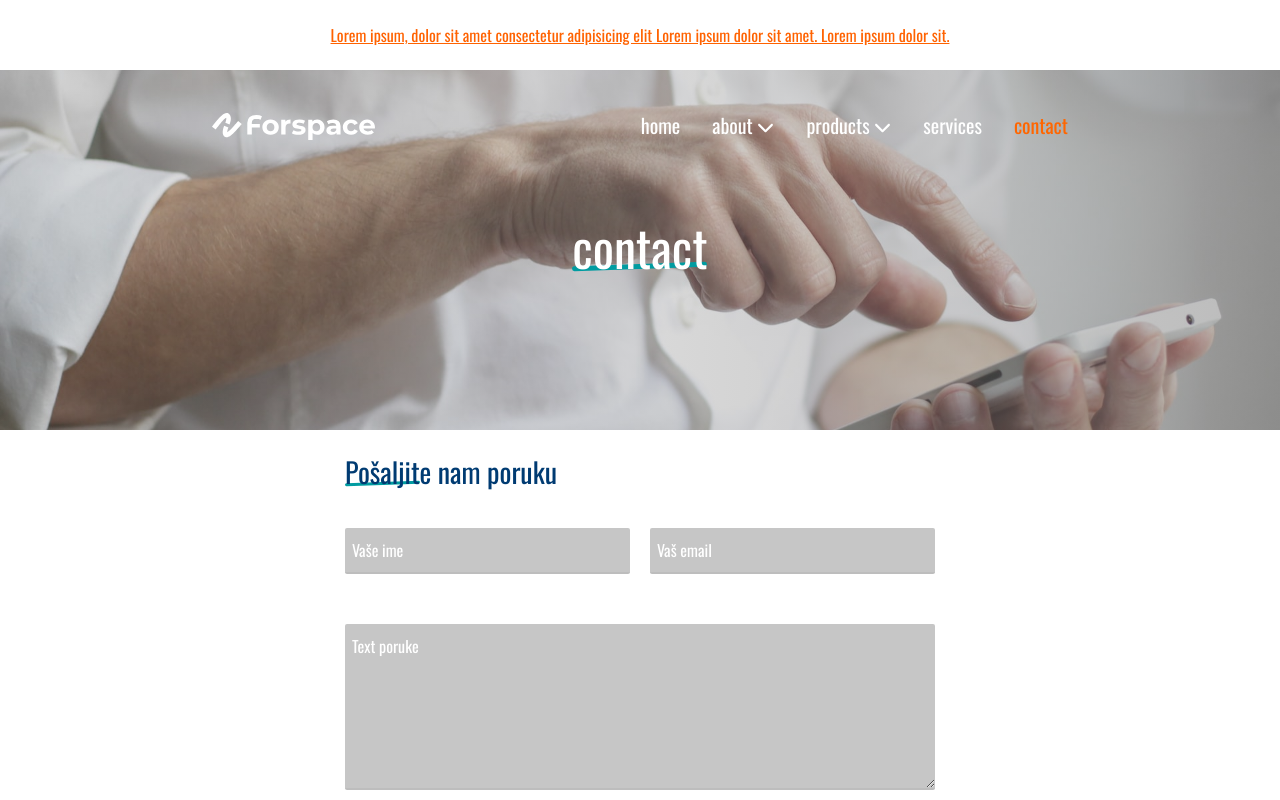
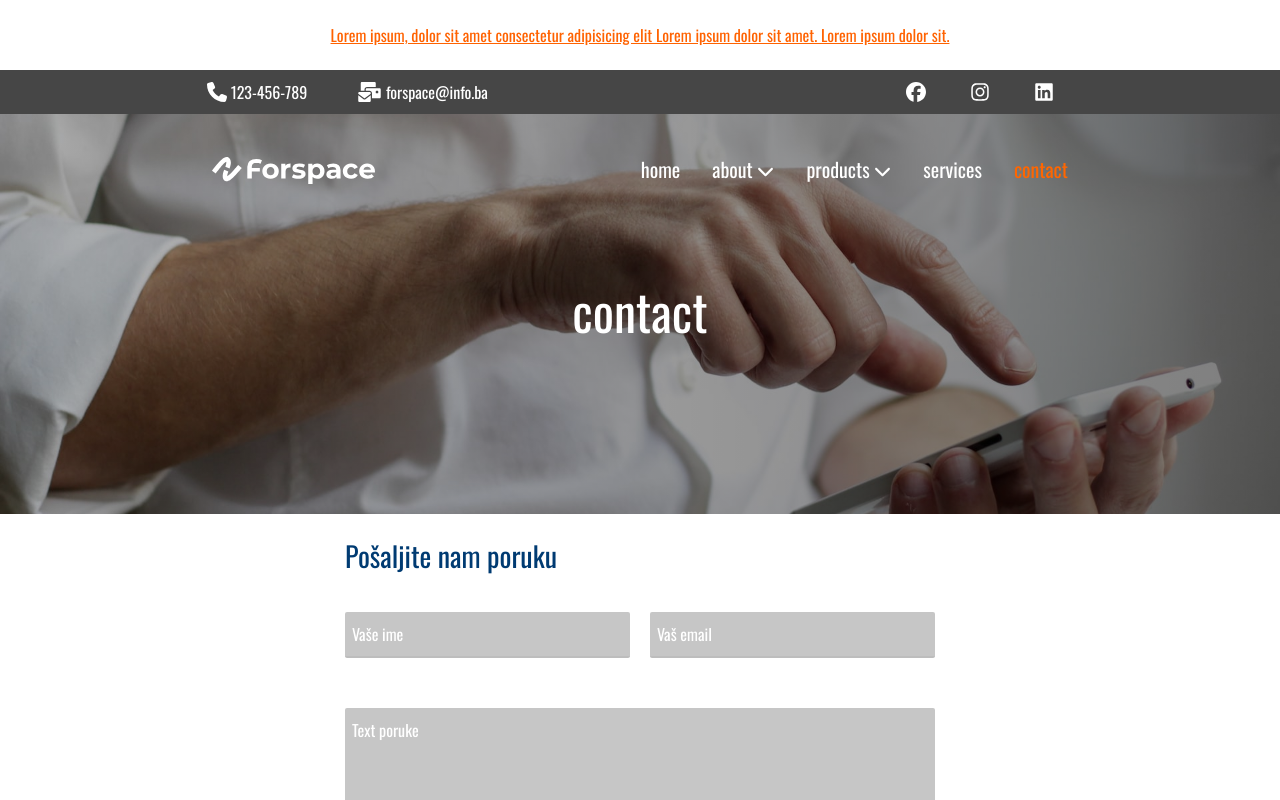
Before and after one commit to Halcooo/forspace-solutions, a Vue app: page /contact in a window 1280 px wide. Shown: the top 800 px of the page. Built offline with nearby package versions, Linux system fonts and the light colour scheme.

Commit message:
rtewrtew

```diff
--- a/src/App.vue
+++ b/src/App.vue
@@ -8,7 +8,21 @@
       </a>
     </div>
   </div>
+  <div class="nav-contact">
+    <div class="track">
+      <ul>
+        <li>
+          <font-awesome-icon icon="fa-solid fa-phone" size="1x" /> 123-456-789
+        </li>
+        <li>
+          <font-awesome-icon icon="fa-solid fa-mail-bulk" size="1x" />
+          forspace@info.ba
+        </li>
+      </ul>
 
+      <TheSocialIcons />
+    </div>
+  </div>
   <NavigationBar />
   <router-view />
   <BaseScrollToTop />
@@ -19,6 +33,7 @@ import NavigationBar from "@/components/NavigationTrack/NavigationBar.vue";
 import TheFooter from "@/components/TheFooter.vue";
 import Sidenav from "@/components/NavigationTrack/Sidenav.vue";
 import BaseScrollToTop from "./components/BaseScrollToTop.vue";
+import TheSocialIcons from "./components/TheSocialIcons.vue";
 
 export default {
   components: {
@@ -26,6 +41,7 @@ export default {
     TheFooter,
     Sidenav,
     BaseScrollToTop,
+    TheSocialIcons,
   },
   data() {
     return {};
@@ -113,4 +129,38 @@ h1 {
     height: 50px;
   }
 }
+
+.nav-contact {
+  background-color: rgb(70, 70, 70);
+  color: white;
+  .track {
+    width: 70%;
+    margin: auto;
+    display: flex;
+    justify-content: space-between;
+    align-items: center;
+    ul {
+      display: flex;
+      justify-content: center;
+      align-items: center;
+      margin: 0;
+      padding: 10px 15px;
+
+      gap: 50px;
+    }
+    a {
+      margin: 0;
+      padding: 0;
+    }
+    svg {
+      font-size: 20px;
+      margin: 0;
+      padding: 0;
+      &:hover {
+        opacity: 1;
+        color: white;
+      }
+    }
+  }
+}
 </style>
--- a/src/components/ContactView/ContactForm.vue
+++ b/src/components/ContactView/ContactForm.vue
@@ -2,17 +2,7 @@
 <template>
   <div class="form-div">
     <h3>Pošaljite nam poruku</h3>
-    <p
-      style="
-        width: 75px;
-        padding: 1.7px;
-        background-color: rgb(0, 156, 161);
-        border-radius: 50px;
-        transform: translate(0px, -15px) rotate(-2deg);
-        position: absolute;
-        z-index: -1;
-      "
-    ></p>
+
     <form>
       <div class="form-group">
         <div class="form-group-flex">
--- a/src/components/HomeView/HeaderHome.vue
+++ b/src/components/HomeView/HeaderHome.vue
@@ -65,10 +65,10 @@ export default {
     height: 70vh;
   }
   background: linear-gradient(
-      to top,
-      rgba(0, 32, 214, 0.397),
-      rgba(0, 49, 185, 0.349),
-      rgba(0, 47, 177, 0.308)
+      to bottom,
+      rgba(62, 113, 255, 0.349),
+      rgba(100, 149, 255, 0.233),
+      rgba(0, 0, 0, 0.308)
     ),
     url("@/assets/images/productscover.jpg") no-repeat center center/cover;
 
--- a/src/components/HomeView/HomeBody.vue
+++ b/src/components/HomeView/HomeBody.vue
@@ -1,32 +1,6 @@
 @author Halid Lihovac
 <template>
-  <div class="body text-center pt-5">
-    <div class="items container text-center pb-5">
-      <div class="row gap-2">
-        <div class="col-sm item bg-light p-5">
-          <img src="@/assets/images/companies.png" alt="companies" />
-          <h4>Vaša kompanija pod jednim krovom</h4>
-          <p>Centralno upravljanje procesima.</p>
-        </div>
-        <div class="item col-sm bg-light p-5">
-          <img src="@/assets/images/cloud.png" alt="cloud" />
-          <h4>Vaša kompanija pod jednim krovom</h4>
-          <p>Centralno upravljanje procesima.</p>
-        </div>
-        <div class="item col-sm bg-light p-5">
-          <img src="@/assets/images/config.png" alt="config" />
-          <h4>Vaša kompanija pod jednim krovom</h4>
-          <p>Centralno upravljanje procesima.</p>
-        </div>
-        <div class="item col-sm bg-light p-5">
-          <img src="@/assets/images/circle.png" alt="circle" />
-          <h4>Vaša kompanija pod jednim krovom</h4>
-          <p>Centralno upravljanje procesima.</p>
-        </div>
-      </div>
-    </div>
-  </div>
-  <div class="widget-container">
+  <div class="widget-container mt-5">
     <div class="widget-box">
       <div class="widget-frame"></div>
       <div class="widget-pic"></div>
@@ -62,6 +36,33 @@
       </div>
     </div>
   </div>
+  <div class="body text-center pt-5">
+    <div class="items container text-center pb-5">
+      <div class="row gap-2">
+        <div class="col-sm item bg-light p-5">
+          <img src="@/assets/images/companies.png" alt="companies" />
+          <h4>Vaša kompanija pod jednim krovom</h4>
+          <p>Centralno upravljanje procesima.</p>
+        </div>
+        <div class="item col-sm bg-light p-5">
+          <img src="@/assets/images/cloud.png" alt="cloud" />
+          <h4>Vaša kompanija pod jednim krovom</h4>
+          <p>Centralno upravljanje procesima.</p>
+        </div>
+        <div class="item col-sm bg-light p-5">
+          <img src="@/assets/images/config.png" alt="config" />
+          <h4>Vaša kompanija pod jednim krovom</h4>
+          <p>Centralno upravljanje procesima.</p>
+        </div>
+        <div class="item col-sm bg-light p-5">
+          <img src="@/assets/images/circle.png" alt="circle" />
+          <h4>Vaša kompanija pod jednim krovom</h4>
+          <p>Centralno upravljanje procesima.</p>
+        </div>
+      </div>
+    </div>
+  </div>
+
   <div class="cube-background pb-5" style="position: relative">
     <svg
       id="wave"
--- a/src/components/Sliders/ServicesSlider.vue
+++ b/src/components/Sliders/ServicesSlider.vue
@@ -7,8 +7,6 @@
           <div>
             <h1>{{ slide.name }}</h1>
             <p>{{ slide.text }}</p>
-
-            <BaseButton :to="routes.route" :name="routes.name" />
           </div>
         </div>
 
@@ -32,7 +30,6 @@
 import { Carousel, Pagination, Slide, Navigation } from "vue3-carousel";
 
 import "vue3-carousel/dist/carousel.css";
-import BaseButton from "../Forms/buttons/BaseButton.vue";
 
 export default {
   props: ["images"],
@@ -42,7 +39,6 @@ export default {
     Slide,
     Pagination,
     Navigation,
-    BaseButton,
   },
   data() {
     return {
@@ -69,8 +65,8 @@ export default {
 <style lang="scss" scoped>
 h1 {
   // padding: 7px;
-  font-size: 70px;
-  color: gray;
+  font-size: 50px;
+  color: white;
   margin-bottom: 5%;
   // background-color: rgba(255, 253, 253, 0.8);
   // border-radius: 5px;
@@ -90,16 +86,14 @@ h1 {
     }
   }
 }
-.wrapper {
-  height: 50vh;
-}
+//
 .grabbed {
   cursor: grabbing !important;
 }
 .carousel__item {
-  height: 70vh;
+  height: 50vh;
   width: 100%;
-  color: gray;
+  color: white;
   font-size: 20px;
   border-radius: 8px;
   position: relative;
@@ -108,7 +102,7 @@ h1 {
     position: absolute;
     width: 50%;
     height: 100%;
-    background-color: rgba(255, 255, 255, 0.5);
+    background-color: rgba(0, 0, 0, 0.5);
     top: 0;
     left: 0;
 
@@ -118,7 +112,7 @@ h1 {
       position: absolute;
       text-align: left;
       // transform: translate(20%, 20%);
-      top: 20%;
+      top: 30%;
       font-size: 55px;
       padding-left: 10%;
       p {
--- a/src/main.js
+++ b/src/main.js
@@ -22,6 +22,7 @@ import {
   faServer,
   faRocket,
   faCheck,
+  faMailBulk,
 } from "@fortawesome/free-solid-svg-icons";
 import {
   faFacebook,
@@ -52,7 +53,8 @@ library.add(
   faMobile,
   faServer,
   faRocket,
-  faCheck
+  faCheck,
+  faMailBulk
 );
 
 createApp(App)
--- a/src/views/ContactView.vue
+++ b/src/views/ContactView.vue
@@ -2,18 +2,6 @@
   <div class="wrapper">
     <div class="wrapper-div">
       <h1>{{ $t("contact") }}</h1>
-      <p
-        style="
-          width: 100%;
-          margin: auto;
-          padding: 2.5px;
-          background-color: rgb(0, 156, 161);
-          border-radius: 50px;
-          transform: translate(0px, -20px) rotate(-2deg);
-          position: absolute;
-          z-index: -1;
-        "
-      ></p>
     </div>
   </div>
   <ContactForm />
@@ -33,12 +21,12 @@ export default {
 .wrapper {
   background: linear-gradient(
       to right,
-      rgba(172, 172, 172, 0.227),
-      rgba(161, 161, 161, 0.392),
-      rgba(121, 121, 121, 0.507)
+      rgba(0, 0, 0, 0.227),
+      rgba(0, 0, 0, 0.392),
+      rgba(0, 0, 0, 0.507)
     ),
     url("@/assets/images/contact.jpg") no-repeat center center/cover;
-  height: 45vh;
+  height: 50vh;
 
   display: flex;
   justify-content: center;
--- a/src/views/ServicesView.vue
+++ b/src/views/ServicesView.vue
@@ -4,6 +4,7 @@
   </div>
   <div class="content">
     <div class="services-container mt-5">
+      <h1 class="text-secondary text-center">Nase usluge</h1>
       <div class="heading">
         <h1 class="mb-5 text-center">Programerske usluge i razvoj</h1>
         <div
@@ -75,17 +76,17 @@ export default {
       ],
       images: [
         {
-          name: "Razvoj",
+          name: "Razvijanje Web i desktop aplikacija",
           url: require("@/assets/images/purchase-cover-image.png"),
-          text: "Web i desktop aplikacija podržanih na OS platformama Linux, Unix, macOS, Windows",
+          text: "Web i desktop aplikacije",
         },
         {
-          name: "Razvoj",
+          name: "Olaksavanje poslovnih procesa uz mobilne aplikacije",
           url: require("@/assets/images/product_item_1.jpg"),
-          text: "Mobilnih aplikacija podržanih na Android i iOS operativnim sistemima",
+          text: "Mobilne aplikacije ",
         },
         {
-          name: "Razvoj",
+          name: "Poboljsavanje poslovnih rjesenja pomocu API integracije ",
           url: require("@/assets/images/product_item_2.jpg"),
           text: "API integracija",
         },
```
